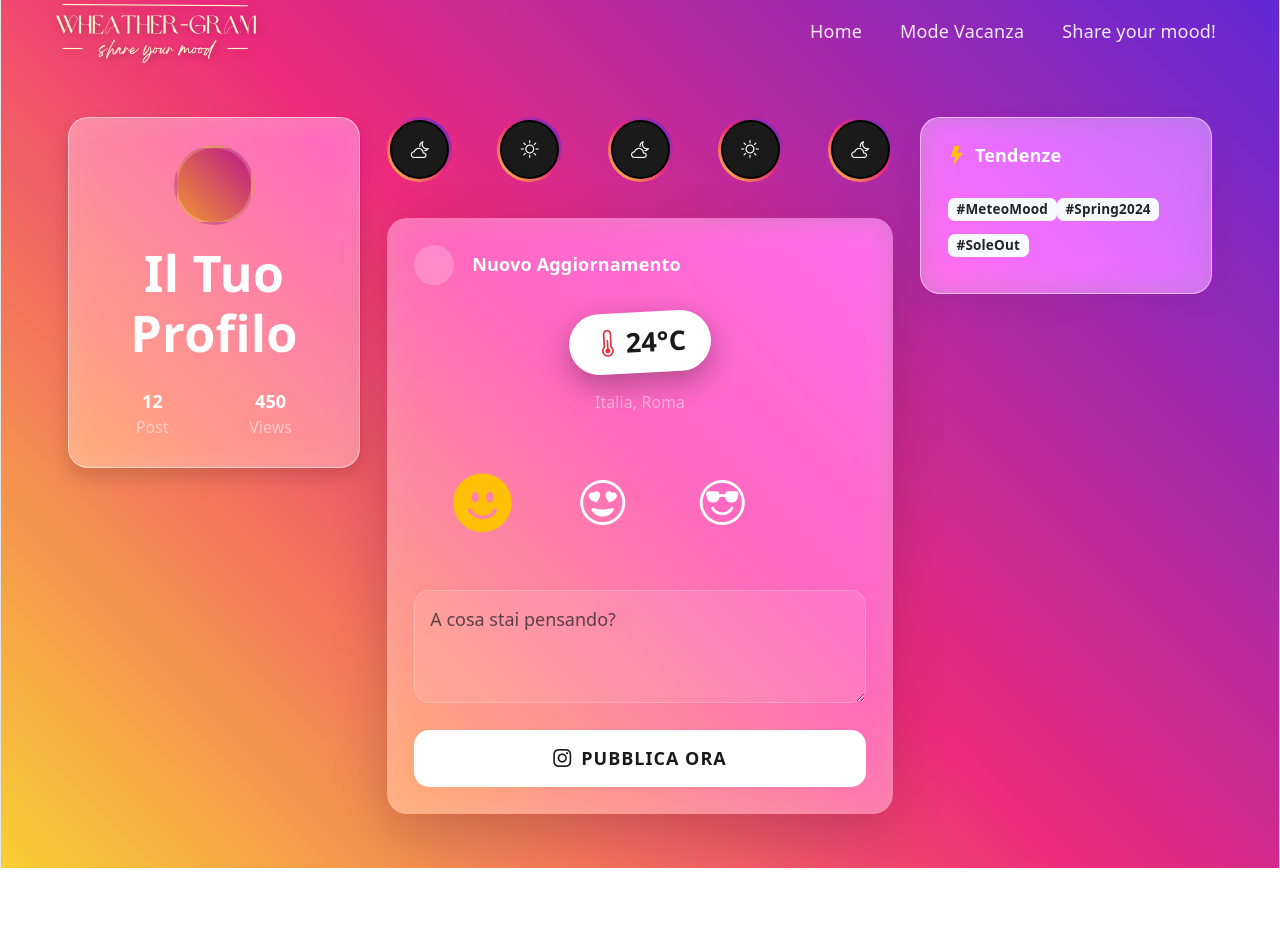
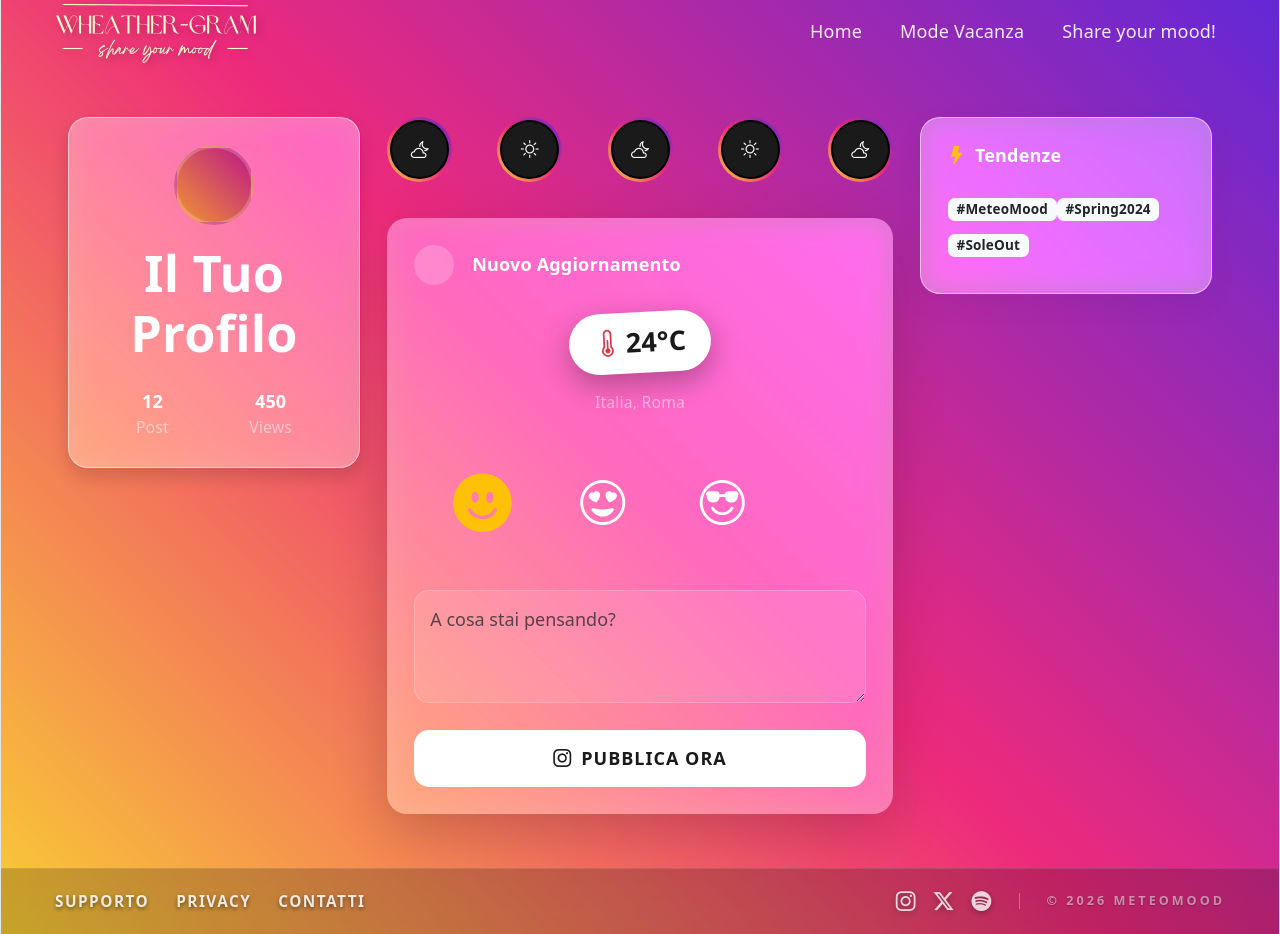
Before and after one commit to itsemanuela/wheather-gram, a React (Vite) app: page /mood in a window 1280 px wide. Before the commit the page ends 868 px from the top, so only its background shows below. Built offline with nearby package versions, Linux system fonts and the light colour scheme.

Commit message:
Footer aggiunta con css

```diff
--- a/src/App.css
+++ b/src/App.css
@@ -477,3 +477,81 @@ body {
 .suggestion-item:hover {
   background: rgba(255, 255, 255, 0.1);
 }
+
+
+/*css footer*/
+
+
+.footer-minimal {
+  width: 100%;
+  background: rgba(0, 0, 0, 0.2);
+  backdrop-filter: blur(12px);
+  border-top: 1px solid rgba(255, 255, 255, 0.1);
+  position: relative;
+  z-index: 100;
+  margin-top: auto;
+}
+
+.minimal-link {
+  color: rgba(255, 255, 255, 0.85) !important;
+  text-decoration: none;
+  font-size: 0.85rem;
+  letter-spacing: 1.5px;
+  text-transform: uppercase;
+  font-weight: 600;
+  transition: all 0.3s cubic-bezier(0.4, 0, 0.2, 1);
+
+  text-shadow: 0px 2px 4px rgba(0, 0, 0, 0.5);
+}
+
+.minimal-link:hover {
+  color: #ffffff !important;
+  letter-spacing: 2.5px;
+  text-shadow: 0px 0px 12px rgba(255, 255, 255, 0.4);
+}
+
+
+.minimal-icon {
+  color: rgba(255, 255, 255, 0.8) !important;
+  font-size: 1.1rem;
+  cursor: pointer;
+  transition: all 0.3s ease;
+  filter: drop-shadow(0px 2px 3px rgba(0, 0, 0, 0.4));
+}
+
+.minimal-icon:hover {
+  color: #fff !important;
+  transform: translateY(-3px) scale(1.1);
+  filter: drop-shadow(0px 0px 8px rgba(255, 255, 255, 0.6));
+}
+
+
+.small-brand {
+  color: rgba(255, 255, 255, 0.5);
+  font-size: 0.7rem;
+  font-weight: 800;
+  letter-spacing: 3px;
+  text-transform: uppercase;
+  text-shadow: 0px 1px 2px rgba(0, 0, 0, 0.3);
+}
+
+
+.vertical-divider {
+  height: 16px;
+  width: 1px;
+  background: rgba(255, 255, 255, 0.3);
+  margin: 0 10px;
+}
+
+
+@media (max-width: 768px) {
+  .footer-minimal .container-fluid {
+    padding-left: 20px !important;
+    padding-right: 20px !important;
+  }
+
+  .minimal-link {
+    font-size: 0.75rem;
+    letter-spacing: 1px;
+  }
+}
--- a/src/App.jsx
+++ b/src/App.jsx
@@ -6,6 +6,7 @@ import "./App.css";
 import "bootstrap/dist/css/bootstrap.min.css";
 import DettaglioCity from "./Components/DettaglioCity";
 import ShareMood from "./Components/Share";
+import Footer from "./Components/MyFooter";
 
 function App() {
   return (
@@ -17,6 +18,7 @@ function App() {
         <Route path="/details/:cityName" element={<DettaglioCity />} />
         <Route path="/mood" element={<ShareMood />} />
       </Routes>
+      <Footer />
     </BrowserRouter>
   );
 }
--- /dev/null
+++ b/src/Components/MyFooter.jsx
@@ -0,0 +1,37 @@
+const Footer = () => {
+  const currentYear = new Date().getFullYear();
+
+  return (
+    <footer className="footer-minimal">
+      <div className="container-fluid px-5">
+        <div className="d-flex justify-content-between align-items-center py-3">
+          <div className="footer-links d-flex gap-4">
+            <a href="#support" className="minimal-link">
+              Supporto
+            </a>
+            <a href="#privacy" className="minimal-link">
+              Privacy
+            </a>
+            <a href="mailto:contact@meteomood.com" className="minimal-link">
+              Contatti
+            </a>
+          </div>
+
+          <div className="d-flex gap-3 align-items-center">
+            <div className="social-icons d-flex gap-3">
+              <i className="bi bi-instagram minimal-icon"></i>
+              <i className="bi bi-twitter-x minimal-icon"></i>
+              <i className="bi bi-spotify minimal-icon"></i>
+            </div>
+
+            <div className="vertical-divider mx-2"></div>
+
+            <span className="small-brand">© {currentYear} METEOMOOD</span>
+          </div>
+        </div>
+      </div>
+    </footer>
+  );
+};
+
+export default Footer;
```
